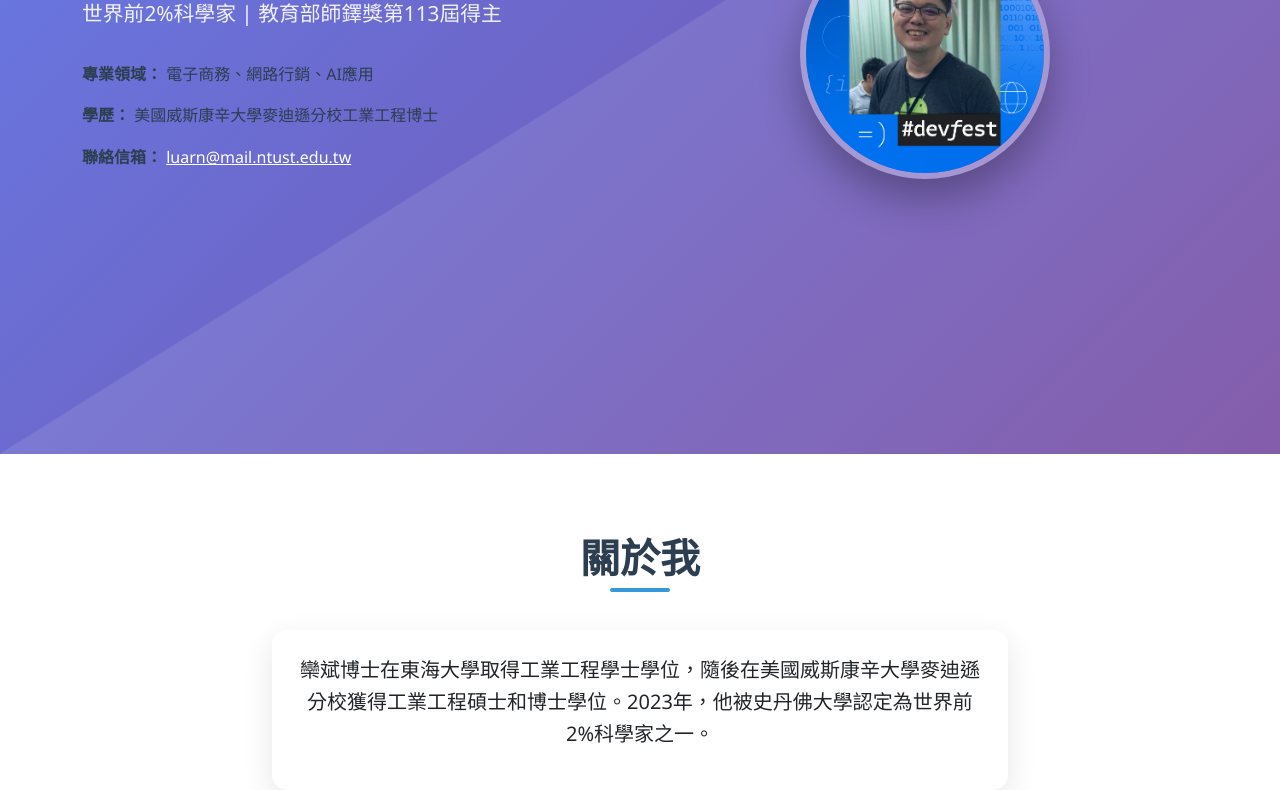
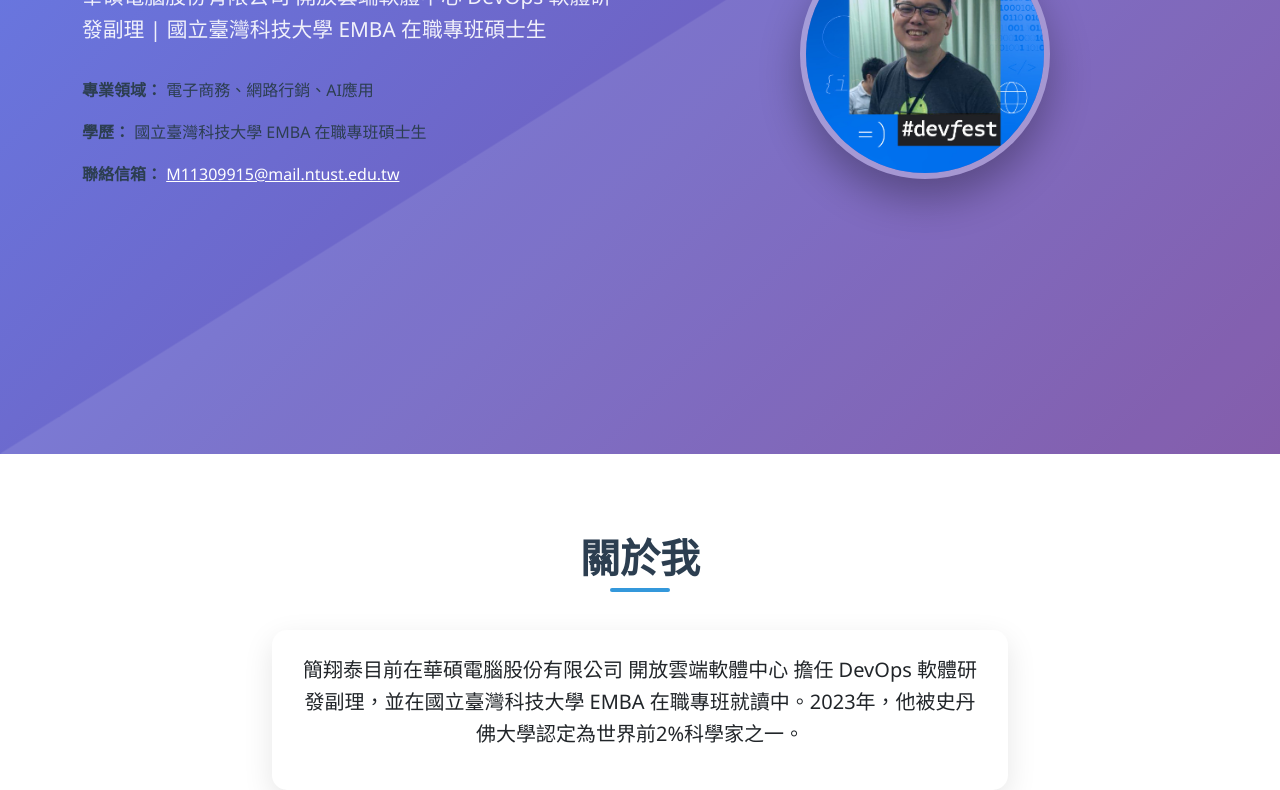
Before and after one commit to htchien/htchien.github.io, a plain HTML site: page index.html in a window 1280 px wide. Shown: the part 346-1136 px from the top of the page. Drawn offline with nearby package versions, Linux system fonts and the light colour scheme.

Commit message:
Update index.html

```diff
--- a/index.html
+++ b/index.html
@@ -156,14 +156,14 @@
     <script>
         // ====== 使用者資料區域 - 請修改以下內容 ======
         const profileData = {
-            name: "欒斌 教授",
-            title: "世界前2%科學家 | 教育部師鐸獎第113屆得主",
+            name: "簡翔泰",
+            title: "華碩電腦股份有限公司 開放雲端軟體中心 DevOps 軟體研發副理 | 國立臺灣科技大學 EMBA 在職專班碩士生",
             expertise: "電子商務、網路行銷、AI應用",
-            education: "美國威斯康辛大學麥迪遜分校工業工程博士",
-            email: "luarn@mail.ntust.edu.tw",
-            about: "欒斌博士在東海大學取得工業工程學士學位，隨後在美國威斯康辛大學麥迪遜分校獲得工業工程碩士和博士學位。2023年，他被史丹佛大學認定為世界前2%科學家之一。",
-            contactEmail: "luarn@mail.ntust.edu.tw",
-            phone: "886-2-2737-6754",
+            education: "國立臺灣科技大學 EMBA 在職專班碩士生",
+            email: "M11309915@mail.ntust.edu.tw",
+            about: "簡翔泰目前在華碩電腦股份有限公司 開放雲端軟體中心 擔任 DevOps 軟體研發副理，並在國立臺灣科技大學 EMBA 在職專班就讀中。2023年，他被史丹佛大學認定為世界前2%科學家之一。",
+            contactEmail: "M11309915@mail.ntust.edu.tw",
+            phone: "",
             location: "研究室: T2-409<br>國立臺灣科技大學"
         };
         // ====== 使用者資料區域結束 ======
```
